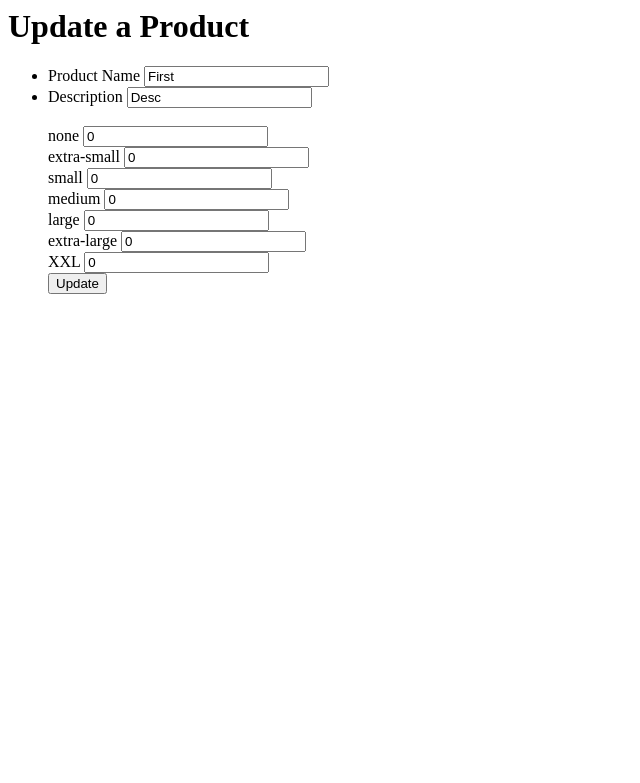
After one commit to KyledeVos/Django_Capstone, a Django app: page /44/update_product/ in a window 1280 px wide. The commit adds this page. Shown: the top 783 px of the page, without its empty margins (0-640 px from the left). Run offline with Django 4.2, Linux system fonts and the light colour scheme; data comes from the database, SQL or seed files in the repository; both versions use the stored data as it was after the commit.

Commit message:
Started Update Product Functionality with title, description and size prices'

```diff
--- a/proj/django_capstone/crafts_by_micks/models.py
+++ b/proj/django_capstone/crafts_by_micks/models.py
@@ -169,7 +169,7 @@ class Product_Sizes(models.Model):
 
     def __str__(self):
         """return Product id and size"""
-        return f"Product: {self.product.id} {self.size}"
+        return f"Product: {self.product.id} {self.size} {self.price}"
 
 
 class Review(models.Model):
--- /dev/null
+++ b/proj/django_capstone/crafts_by_micks/templates/Update/update_product.html
@@ -0,0 +1,39 @@
+<html lang="en">
+<head>
+
+
+</head>
+<body>
+    <h1>Update a Product</h1>
+    <form action= "{% url 'crafts_by_micks:save_update' %}" method="post">
+        {% csrf_token %}
+
+        <ul>
+
+            <li>
+                <label>Product Name</label>
+                <input type="text" name='title' required value={{product.title}}>
+                <br>
+            </li>
+            <li>
+                <label>Description</label>
+                <input type="text" name='description' required value={{product.description}}>
+                <br>
+                <br>
+            </li>
+
+            {% for size in all_sizes %}
+
+                <label>{{size.0}}</label>
+                <input type="number" name='description' required value={{size.1}}>
+                <br>
+
+            {% endfor %}
+            <input
+            type="submit"
+            value="Update" />
+        </ul>
+    </form>
+
+</body>
+</html>
--- a/proj/django_capstone/crafts_by_micks/templates/display/view_all_products.html
+++ b/proj/django_capstone/crafts_by_micks/templates/display/view_all_products.html
@@ -13,7 +13,7 @@
             {% for product in category %}
             {% if forloop.counter > 1 %}
                 <h3>{{product.title}} {{product.description}}</h3>
-                <a href = "{% url 'crafts_by_micks:update_product' %}">Update Me</a>
+                <a href = "{% url 'crafts_by_micks:update_product' product.id %}">Update</a>
             {% endif %}
 
             {% endfor %}
--- a/proj/django_capstone/crafts_by_micks/urls.py
+++ b/proj/django_capstone/crafts_by_micks/urls.py
@@ -29,8 +29,10 @@ urlpatterns = [
     path('view_all_products/', views.view_all_products, name = "view_all_products"),
 
     # 3) Update
-    # Return Single Product info using Primary Key ID
-    path('update_product/', views.update_product, name='update_product')
+    # Return Single Product info using Primary Key ID for update
+    path('<int:product_id>/update_product/', views.update_product, name='update_product'),
+    # Perform Update of a Product
+    path('save_update', views.save_update, name = 'save_update')
 
     # 4) Deletion
 
--- a/proj/django_capstone/crafts_by_micks/views.py
+++ b/proj/django_capstone/crafts_by_micks/views.py
@@ -318,7 +318,6 @@ def add_product(request):
 
 # --------------------------------------------------------------------------------------------------
 # --------------------------------------------------------------------------------------------------
-
 # Views for Data Display
 
 def view_all_products(request):
@@ -368,8 +367,41 @@ def view_all_products(request):
 
 # --------------------------------------------------------------------------------------------------
 # --------------------------------------------------------------------------------------------------
+# Views for Data Update
 
-# Views for Data Display
+def update_product(request, product_id):
+    # retrieve current product for update
+    product = get_object_or_404(models.Product, pk = product_id)
+    # retrieve currently set sizes and associated prices for object
+    sizes_prices = models.Product_Sizes.objects.filter(product=product)
+    # retrieve names all allowed size options
+    all_sizes = [size[1] for size in models.Product_Sizes.size_options]
 
-def update_product(request):
-    return render(request, 'Update/view_product.html')
+    # create a new prices_sizes list
+    new_size_list = []
+    # variable to track for populated size price for Product
+    match = False
+
+    # loop through all sizes checking for a populated size for the product, if
+    # one is match - add its price. If not, set price to 0
+    for size in all_sizes:
+        match = False
+        for current in sizes_prices:
+            if size == current.size:
+                new_size_list.append([size, current.price])
+                match = True
+                break
+        if not match:
+            new_size_list.append([size, 0])
+
+    context = {
+        'product': product,
+        'sizes_prices': sizes_prices,
+        'all_sizes' : new_size_list
+    }
+
+    return render(request, 'Update/update_product.html', context)
+
+
+def save_update(request):
+    return HttpResponse("Save Update")
```
Also changed, not shown: proj/django_capstone/crafts_by_micks/templates/Update/view_product.html (deleted, +0 -9 lines), proj/django_capstone/db.sqlite3.
